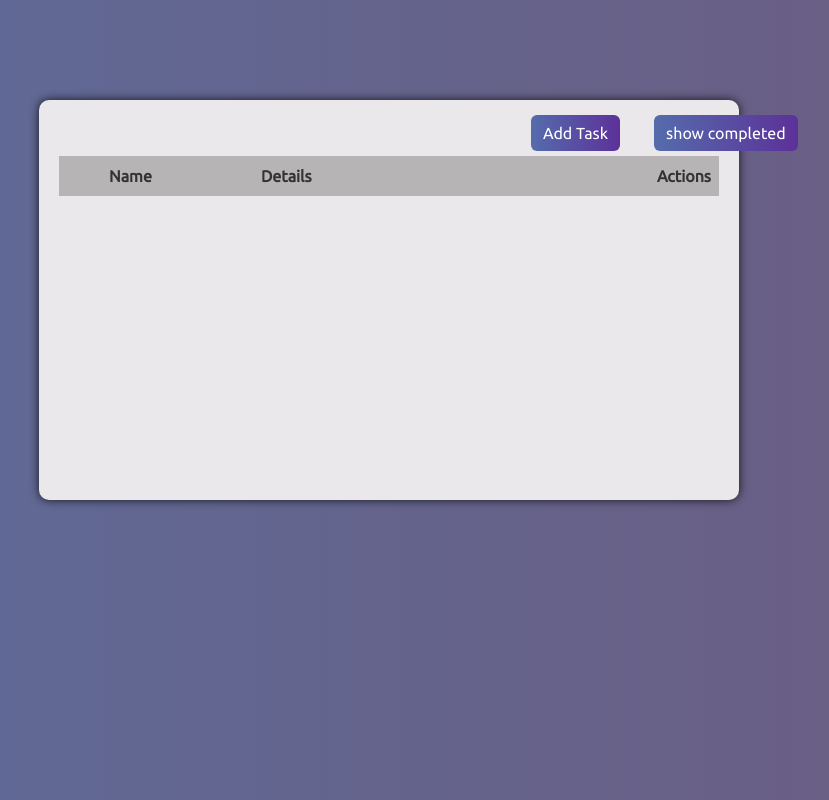
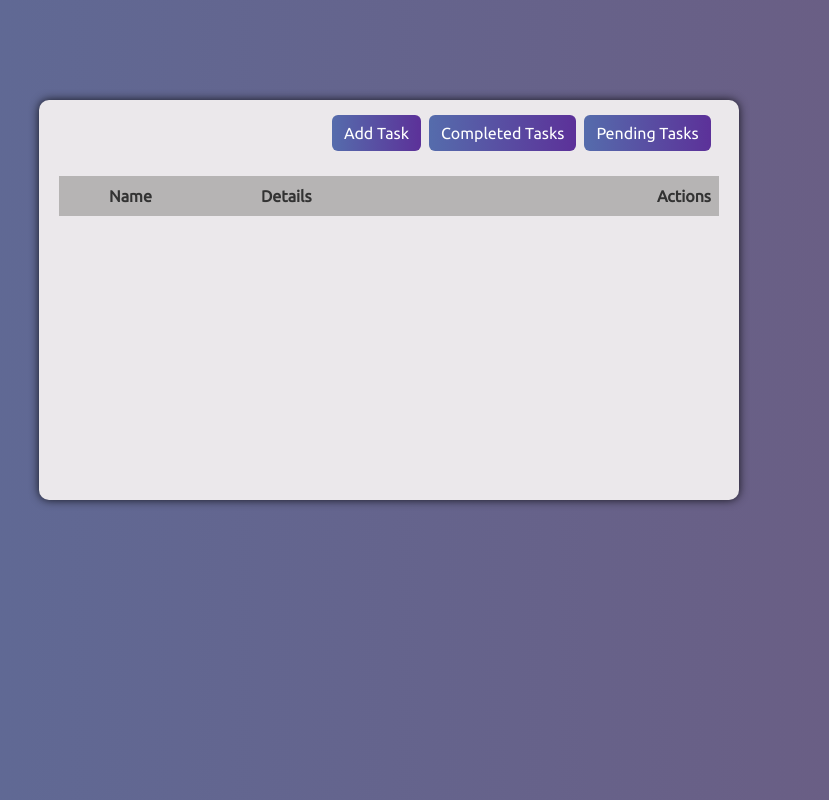
Before and after one commit to chadanikharel/task-manager, a Vue app: page /tasklist in a window 1280 px wide. Shown: the whole page, without its empty margins (251-1080 px from the left). Built offline with nearby package versions, Linux system fonts and the light colour scheme.

Commit message:
added the button and filtered the tasklist to show the completed and pending tasks

```diff
--- a/src/views/TableView.vue
+++ b/src/views/TableView.vue
@@ -2,14 +2,21 @@
 <div class="custom-body">
 <div class="container">
   <button type="button" class="btn btn-position btn-primary" @click="this.$router.push(`/add`)">Add Task</button>
-  <button type="button" class="btn btn-primary filter-btn-position" @click="showFilteredTaskList= !showFilteredTaskList">
-    {{ showFilteredTaskList ? "show pending": "show completed" }}
-  </button>
-  <div v-if="displayTasks">
+  <button type="button" class="btn btn-primary filter-btn-position" @click="showCompletedTasks">Completed Tasks</button>
+  <button type="button" class="btn filter-btn-position btn-primary" @click="showPendingTasks">Pending Tasks</button>
+  <table >
+    <tbody v-if="displayFilteredTask">
+      <tr v-for="(task, index) in filteredTaskList" :key="index">
+      <td>{{ task.taskname }}</td>
+      <td>{{ task.details }}</td>
+    </tr>
+    </tbody>
+  </table>
+  <!-- <div v-if="displayFilteredTask">
   <ul>
   <li v-for="(task, index) in filteredTaskList" :key="index">{{ task.taskname }} - {{ task.details }}</li>
 </ul>
-</div>
+</div> -->
     <table>
 	<thead>
 	<tr>
@@ -45,8 +52,8 @@ data() {
 	taskname:'',
 	details:'',
 	taskList:[],
-  showFilteredTaskList: false,
-
+  displayFilteredTask: false,
+  showCompleted : false,
   };
 },
 
@@ -57,7 +64,7 @@ created(){
 
 computed: {
   filteredTaskList(){
-    if(this.showFilteredTaskList){
+    if(this.showCompleted){
       return this.taskList.filter(task => task.completed)
     }
   else{
@@ -115,8 +122,20 @@ methods: {
   this.taskList.forEach(task=>{
   task.completed=false;
   })
-   }
+   },
+
+   showCompletedTasks(){
+    this.displayFilteredTask = true
+    this.showCompleted = true
   },
+
+  showPendingTasks(){
+    this.displayFilteredTask = true
+    this.showCompleted = false
+  },
+  },
+
+
 
 }
 </script>
@@ -175,14 +194,15 @@ button{
 }
 .btn-position{
     position: relative;
-    left: 472px;
+    left: 273px;
     bottom: 5px;
 }
 
 .filter-btn-position{
   position: relative;
-  left: 506px;
+  left: 277px;
   bottom: 5px;
+  margin: 0 4px
 }
 table {
 width: 100%;
```
